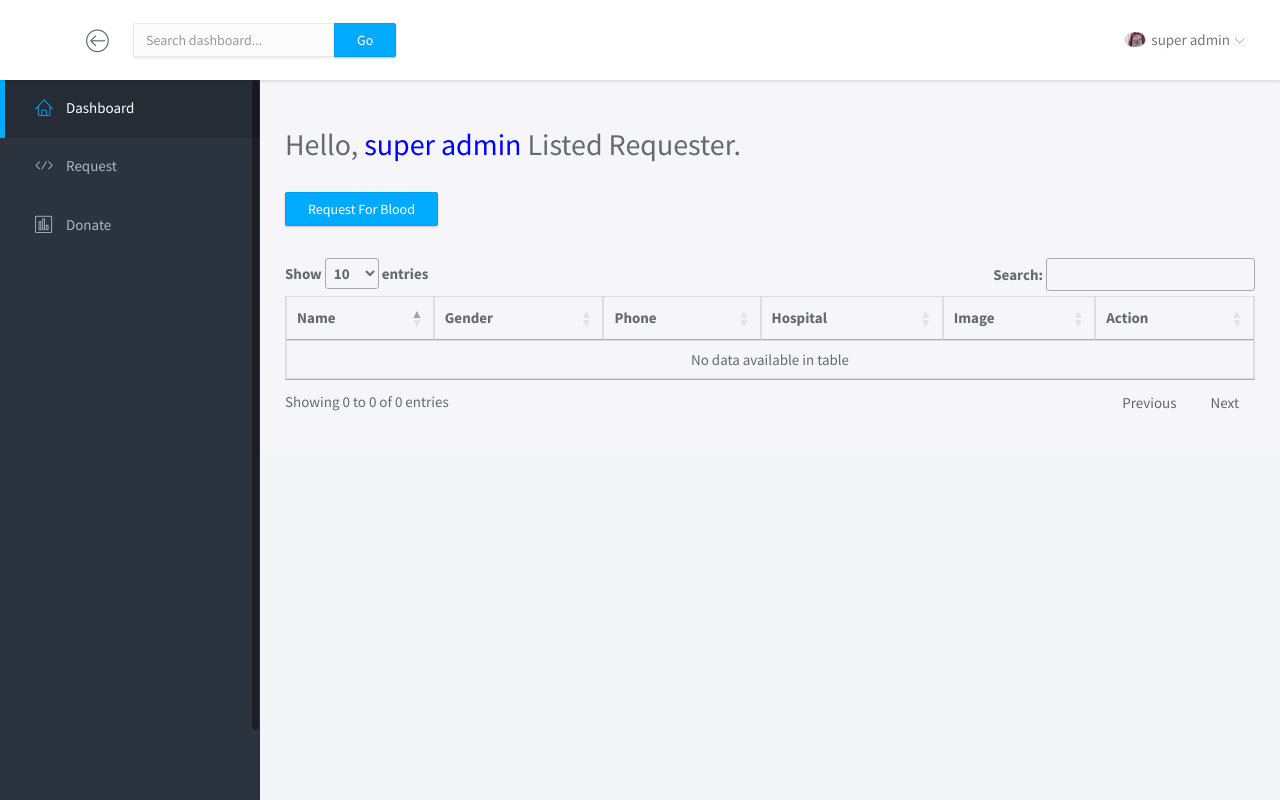
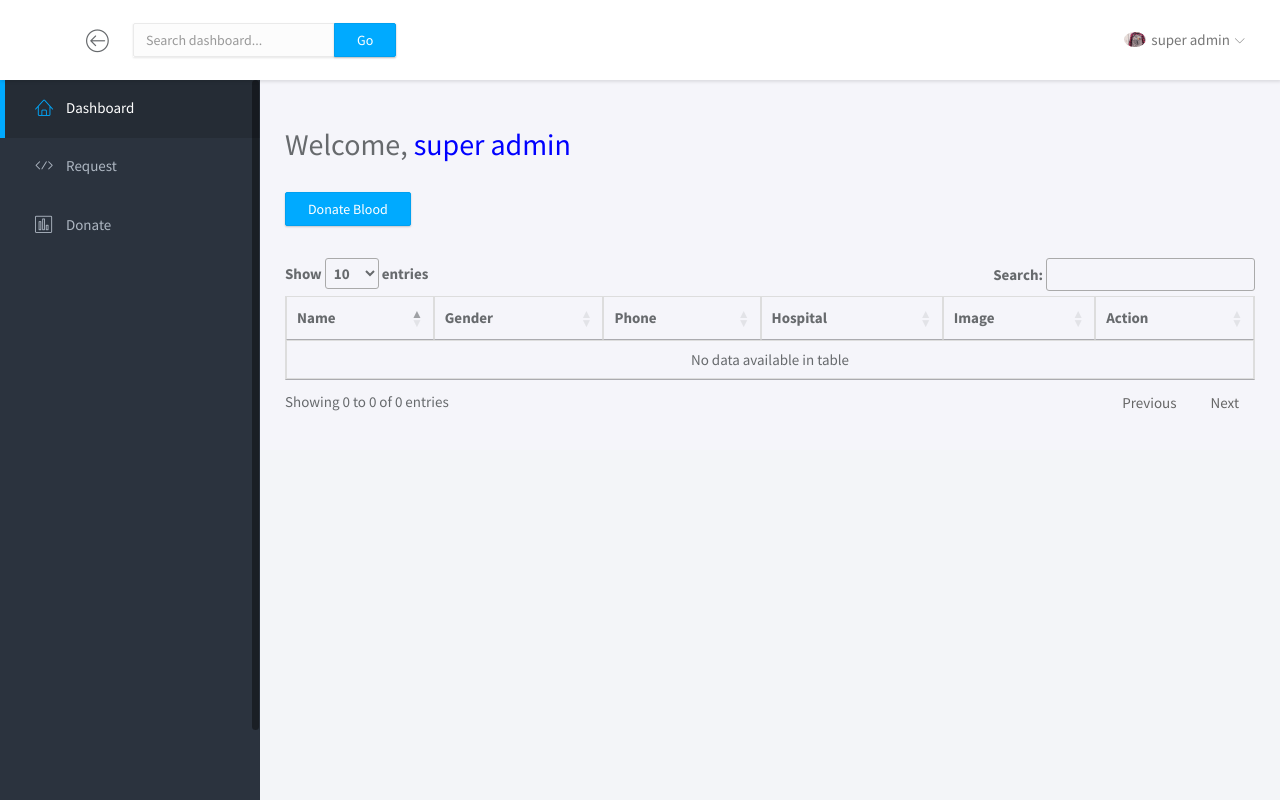
Before and after one commit to alibwanamzee/Blood-Donation-System, a PHP site: page /user_dashboard/request.php in a window 1280 px wide. Run offline with PHP 8.4, Linux system fonts and the light colour scheme; a user stored in the database is signed in; data comes from the database, SQL or seed files in the repository; some libraries are stand-ins or nearby versions.

Commit message:
Readabilty Update

```diff
--- a/user_dashboard/request.php
+++ b/user_dashboard/request.php
@@ -22,8 +22,8 @@
 			<div class="main-content">
 				<div class="container-fluid">
 
-  <h2>Hello,  <span style="color: blue"> <?php echo $_SESSION['membername']?></span> Listed Requester. </h2> <br />
-  <p><button type="button" class="btn btn-primary" data-toggle="modal" data-target="#needblood">Request For Blood</button></p> <br />
+  <h2>Welcome,  <span style="color: blue"> <?php echo $_SESSION['membername']?></span></h2> <br />
+  <p><button type="button" class="btn btn-primary" data-toggle="modal" data-target="#needblood">Donate Blood</button></p> <br />
 
   <table class="table table-bordered" id="request">
     <thead>
@@ -34,7 +34,6 @@
         <th>Hospital</th>
         <th>Image</th>
         <th>Action</th>
-
       </tr>
     </thead>
     <tbody>
```
